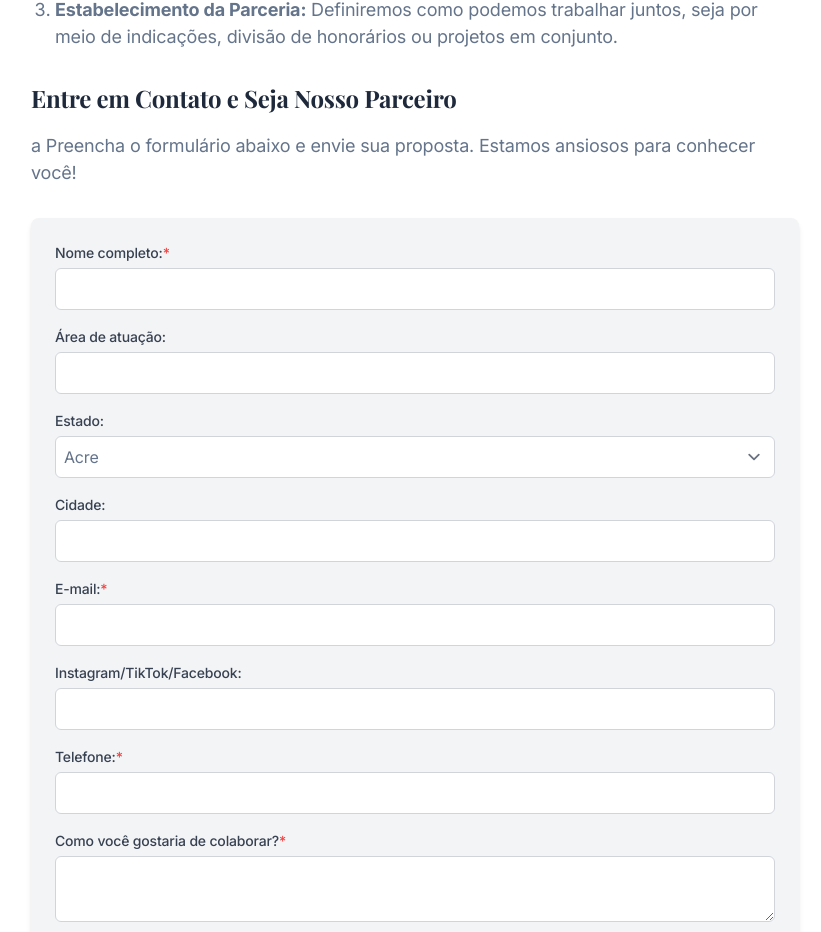
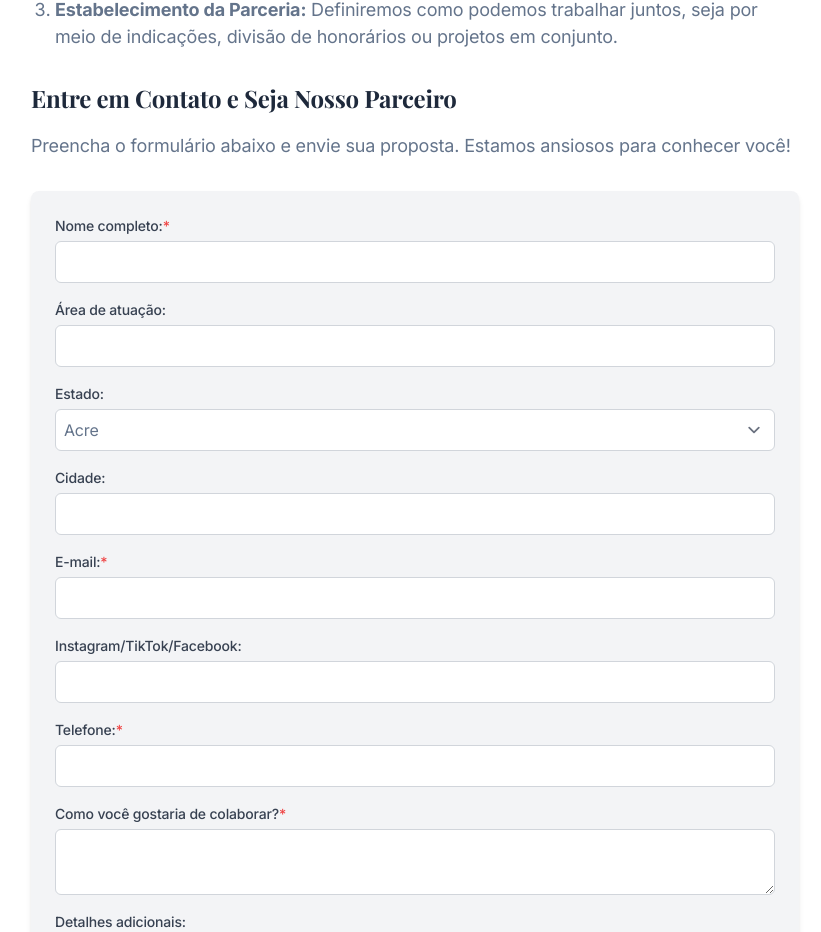
Before and after one commit to waltergalvao/advocaciagalvao.com.br, a Next.js app: page /parceiros in a window 1280 px wide. Shown: the part 1192-2124 px from the top of the page, without its empty margins (225-1046 px from the left). Built offline with nearby package versions, Linux system fonts and the light colour scheme; no server answers; a web font is replaced by a local one.

Commit message:
fix: copy

```diff
--- a/app/(default)/parceiros/page.tsx
+++ b/app/(default)/parceiros/page.tsx
@@ -105,7 +105,7 @@ export default function Parceiros() {
                 Entre em Contato e Seja Nosso Parceiro
               </h3>
               <p className="mb-8">
-                a Preencha o formulário abaixo e envie sua proposta. Estamos
+                Preencha o formulário abaixo e envie sua proposta. Estamos
                 ansiosos para conhecer você!
               </p>
 
```
